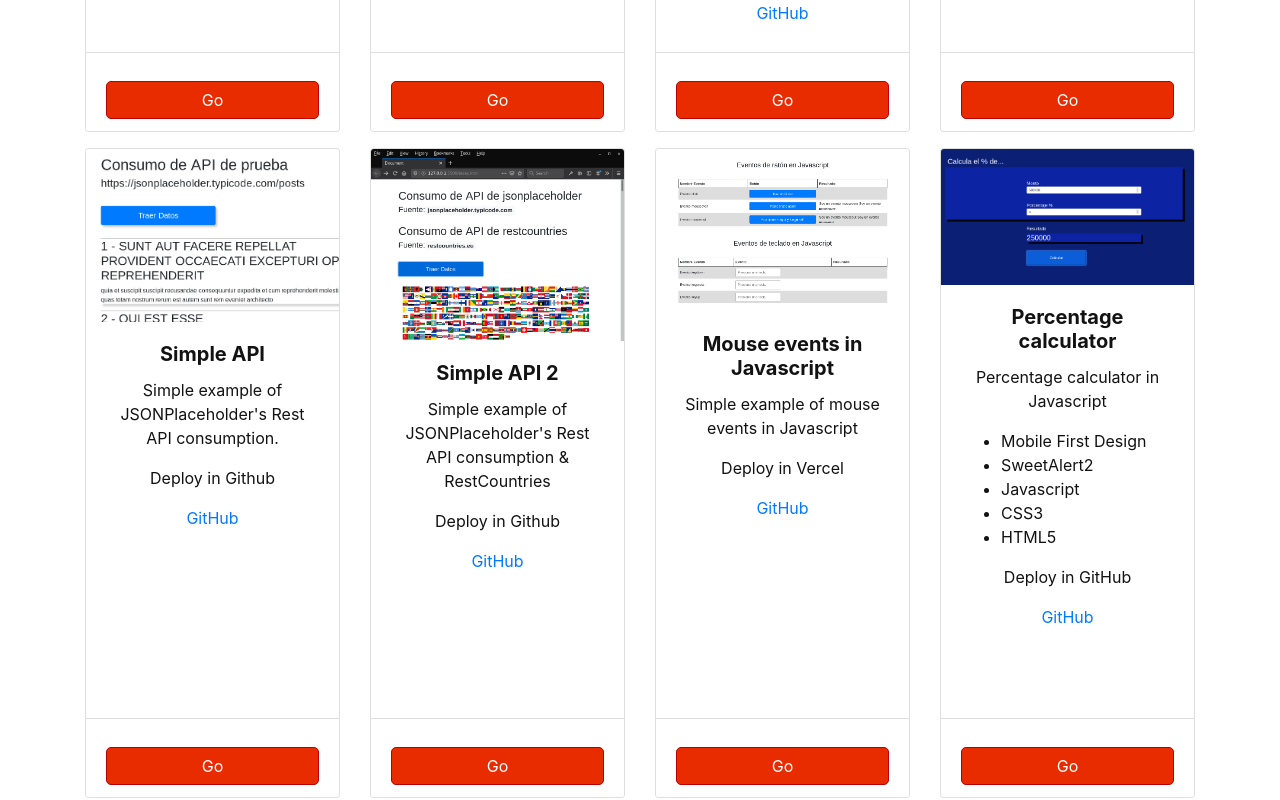
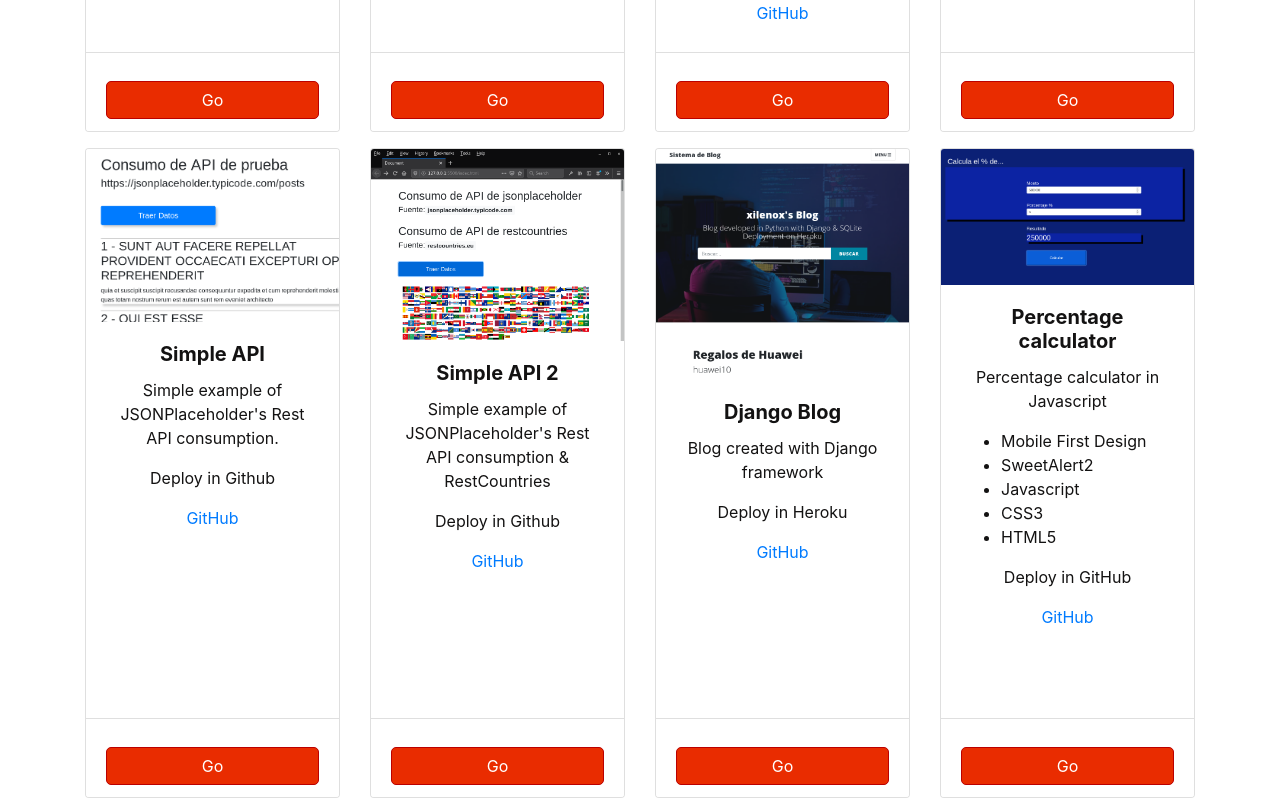
Before and after one commit to xilen0x/Portfolio, a plain HTML site: page index.html in a window 1280 px wide. Shown: the part 1227-2027 px from the top of the page. Drawn offline with Linux system fonts and the light colour scheme.

Commit message:
adding card blog django

```diff
--- a/index.html
+++ b/index.html
@@ -73,7 +73,7 @@
                             <a href="https://github.com/xilen0x/simple-crud-python">GitHub</a>
                         </div>
                         <div class="card-footer">
-                            <a href="#" class="mt-3 btn btn-danger btn-block">Go</a>
+                            <a href="https://github.com/xilen0x/simple-crud-python" class="mt-3 btn btn-danger btn-block">Go</a>
                         </div>
                     </div>
                 </article>
@@ -167,16 +167,16 @@
                 </div>
                 <div class="col-12 col-md-6 col-lg-3">
                     <div class="card">
-                        <img src="./images/proyecto5.png" class="card-img-top h-100" alt="Proyecto 4">
+                        <img src="./images/proyecto_blog_django.png" class="card-img-top h-100" alt="Proyecto 4">
                         <div class="card-body">
-                            <h5 class="card-title"> <strong>Mouse events in Javascript</strong></h5>
-                            <p class="card-text">Simple example of mouse events in Javascript</p>
+                            <h5 class="card-title"> <strong>Django Blog</strong></h5>
+                            <p class="card-text">Blog created with Django framework</p>
 
-                            <p>Deploy in Vercel</p>
+                            <p>Deploy in Heroku</p>
                             <a href="https://github.com/xilen0x/eventos-JS">GitHub</a>
                         </div>
                         <div class="card-footer">
-                            <a href="https://eventosjs.vercel.app/" class="mt-3 btn btn-danger btn-block">Go</a>
+                            <a href="https://djangoblogxilenox.herokuapp.com/" class="mt-3 btn btn-danger btn-block">Go</a>
                         </div>
                     </div>
                 </div>
```
Also changed, not shown: images/eu2.png (deleted), images/proyecto_blog_django.png (added), images/y93_n.jpg (deleted).
